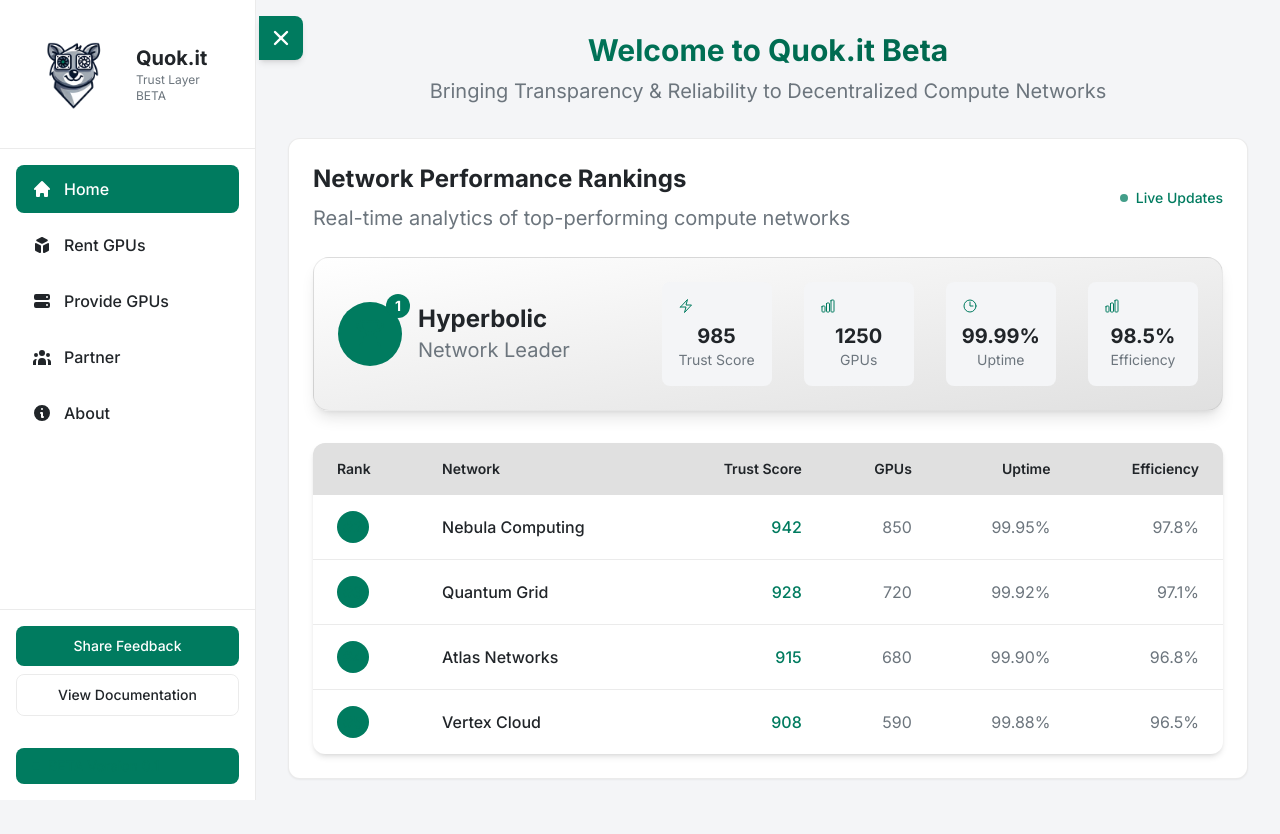
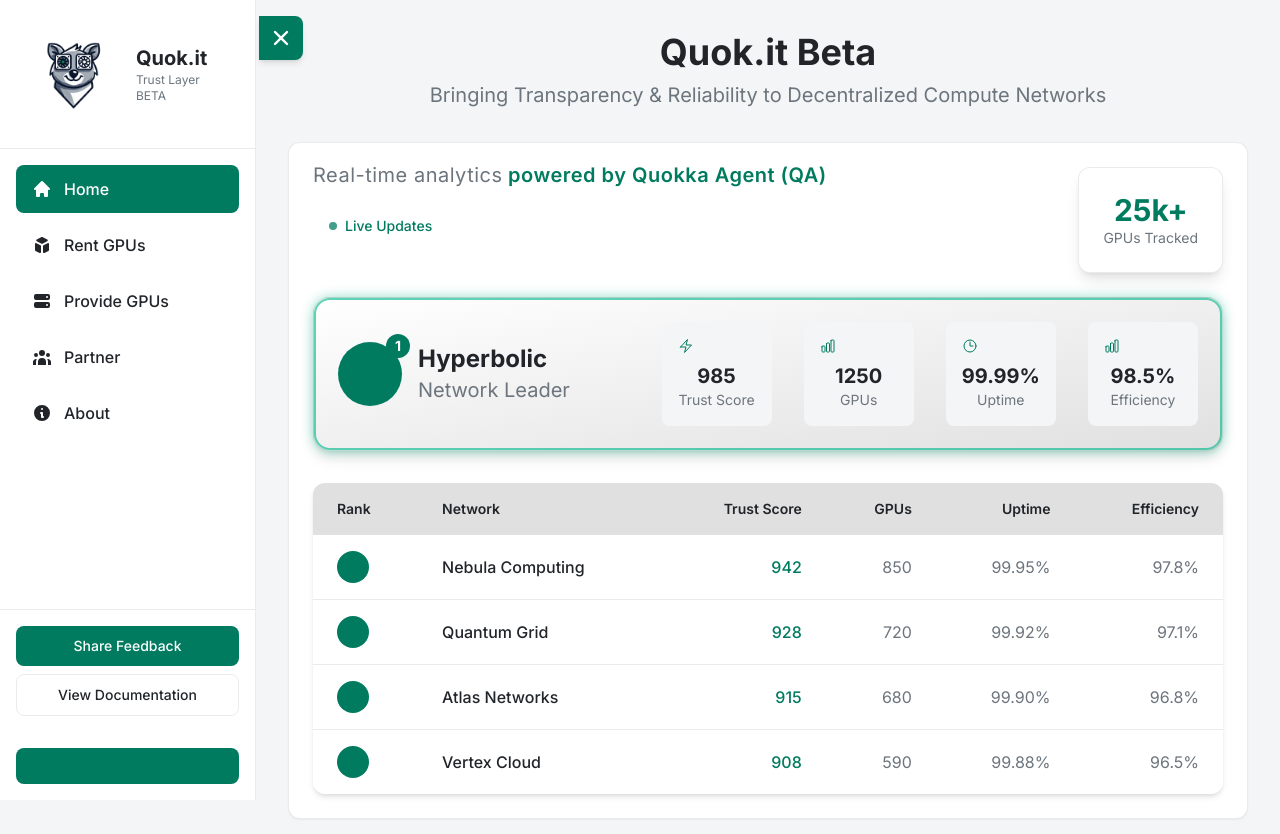
Before and after one commit to aabdel0181/quok.it, a Next.js app in the folder soc/: page /beta in a window 1280 px wide. Shown: the top 834 px of the page. Before the commit the page ends 811 px from the top, so only its background shows below. Built offline with nearby package versions, Linux system fonts and the light colour scheme.

Commit message:
add: better UI for beta page

```diff
--- a/soc/src/app/beta/page.tsx
+++ b/soc/src/app/beta/page.tsx
@@ -31,21 +31,51 @@ export default function BetaPage() {
       case "Home":
         return (
           <div className="space-y-6">
-            <div className="flex justify-between items-center">
-              <div>
-                <h2 className="text-2xl font-bold text-[var(--foreground)]">
-                  Network Performance Rankings
-                </h2>
-                <p className="text-[var(--text-secondary)] mt-2">
-                  Real-time analytics of top-performing compute networks
-                </p>
+            <div className="flex justify-between items-start">
+              {" "}
+              {/* Changed items-center to items-start */}
+              <div className="max-w-2xl -mt-2">
+                {" "}
+                {/* Added negative margin to counteract any remaining space */}
+                <motion.p
+                  initial={{ opacity: 0, y: 10 }}
+                  animate={{ opacity: 1, y: 0 }}
+                  transition={{ delay: 0.2 }}
+                  className="text-xl text-[var(--text-secondary)] leading-relaxed tracking-wide"
+                >
+                  Real-time analytics
+                  <span className="text-[var(--primary)] font-semibold">
+                    {" "}
+                    powered by Quokka Agent (QA)
+                  </span>
+                </motion.p>
+                {/* Live Updates Badge */}
+                <div className="flex items-center gap-2 px-4 py-2 mt-4">
+                  <div className="w-2 h-2 rounded-full bg-[var(--primary)] animate-pulse" />
+                  <span className="text-sm font-medium text-[var(--primary)]">
+                    Live Updates
+                  </span>
+                </div>
               </div>
-              <div className="flex items-center gap-2">
-                <div className="h-2 w-2 rounded-full bg-[var(--primary)] animate-pulse" />
-                <span className="text-sm font-medium text-[var(--primary)]">
-                  Live Updates
-                </span>
-              </div>
+              {/* Stats Card */}
+              <motion.div
+                initial={{ opacity: 0, x: 20 }}
+                animate={{ opacity: 1, x: 0 }}
+                transition={{ delay: 0.3 }}
+                className="bg-[var(--surface)] p-6 rounded-xl shadow-lg
+                             border border-[var(--border-light)]"
+              >
+                <div className="space-y-4">
+                  <div className="text-center">
+                    <div className="text-3xl font-bold text-[var(--primary)]">
+                      25k+
+                    </div>
+                    <div className="text-sm text-[var(--text-secondary)]">
+                      GPUs Tracked
+                    </div>
+                  </div>
+                </div>
+              </motion.div>
             </div>
             <LeaderboardPanel />
           </div>
@@ -193,12 +223,8 @@ export default function BetaPage() {
               animate={{ opacity: 1, y: 0 }}
               className="text-center"
             >
-              <h1
-                className="text-3xl font-bold text-[var(--foreground)]
-                         bg-clip-text text-transparent bg-gradient-to-r
-                         from-[var(--primary)] to-[var(--primary-dark)]"
-              >
-                Welcome to Quok.it Beta
+              <h1 className="text-4xl font-bold text-[var(--foreground)]">
+                Quok.it Beta
               </h1>
               <p className="text-[var(--text-secondary)] mt-2">
                 Bringing Transparency & Reliability to Decentralized Compute
@@ -206,7 +232,6 @@ export default function BetaPage() {
               </p>
             </motion.div>
           </div>
-
           {/* Tab Content */}
           <motion.div
             key={activeTab}
--- a/soc/src/app/components/LeaderboardPanel.tsx
+++ b/soc/src/app/components/LeaderboardPanel.tsx
@@ -82,9 +82,14 @@ export const LeaderboardPanel = () => {
         initial={{ opacity: 0, y: 20 }}
         animate={{ opacity: 1, y: 0 }}
         className="bg-gradient-to-br from-[var(--surface)] to-[var(--surface-dark)]
-                   rounded-2xl p-6 shadow-lg border border-[var(--border-light)]"
+           rounded-2xl p-6 shadow-lg border border-[var(--border-light)]
+           relative"
       >
-        <div className="flex items-center justify-between">
+        {/* Add glowing border overlay */}
+        <div className="absolute inset-0 rounded-2xl border-2 border-transparent animate-glowTrail pointer-events-none" />
+
+        {/* Rest of your first place content */}
+        <div className="flex items-center justify-between relative z-10">
           <div className="flex items-center gap-4">
             <div className="relative">
               <div
```
